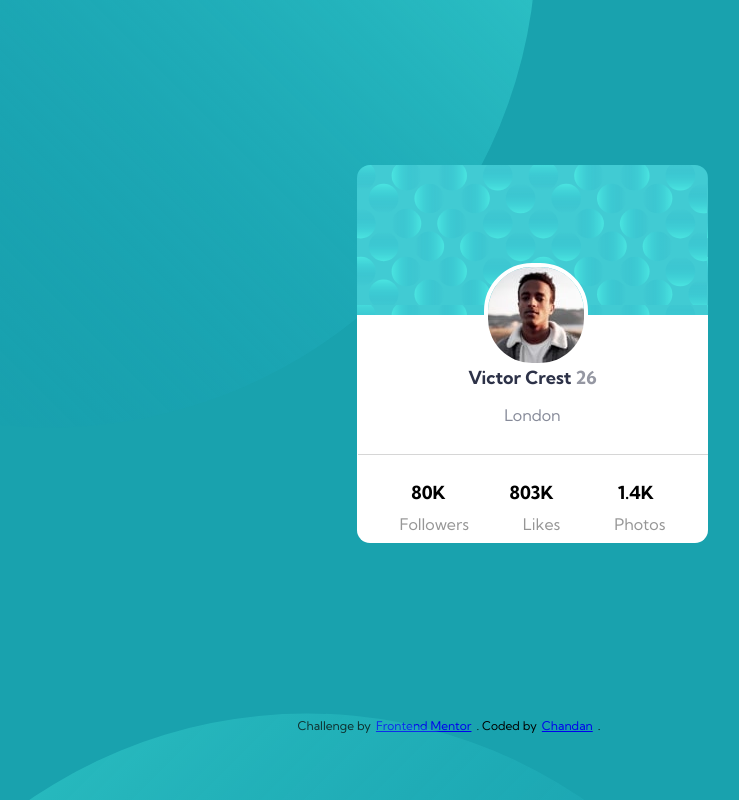
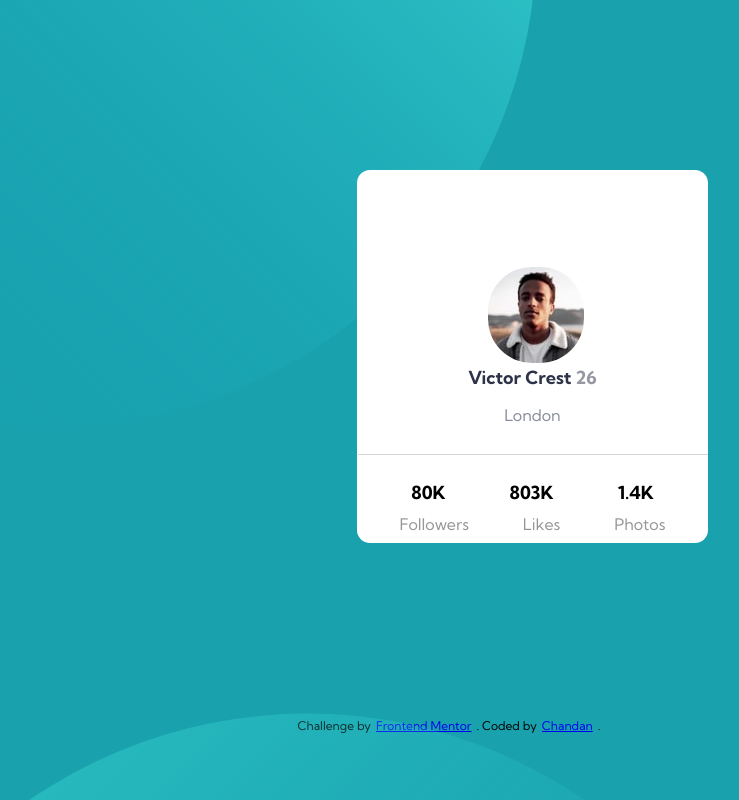
Before and after one commit to Chandan-A24/Profile-Card, a plain HTML site: page index.html in a window 1280 px wide. Shown: the whole page, without its empty margins (191-930 px from the left). Drawn offline with Linux system fonts and the light colour scheme.

Commit message:
Update main.css

```diff
--- a/CSS/main.css
+++ b/CSS/main.css
@@ -29,7 +29,6 @@ html {
 }
 
 .bg {
-    background-image: url(/images/bg-pattern-card.svg);
     position: absolute;
     width: 351px;
     height: 150px;
```
